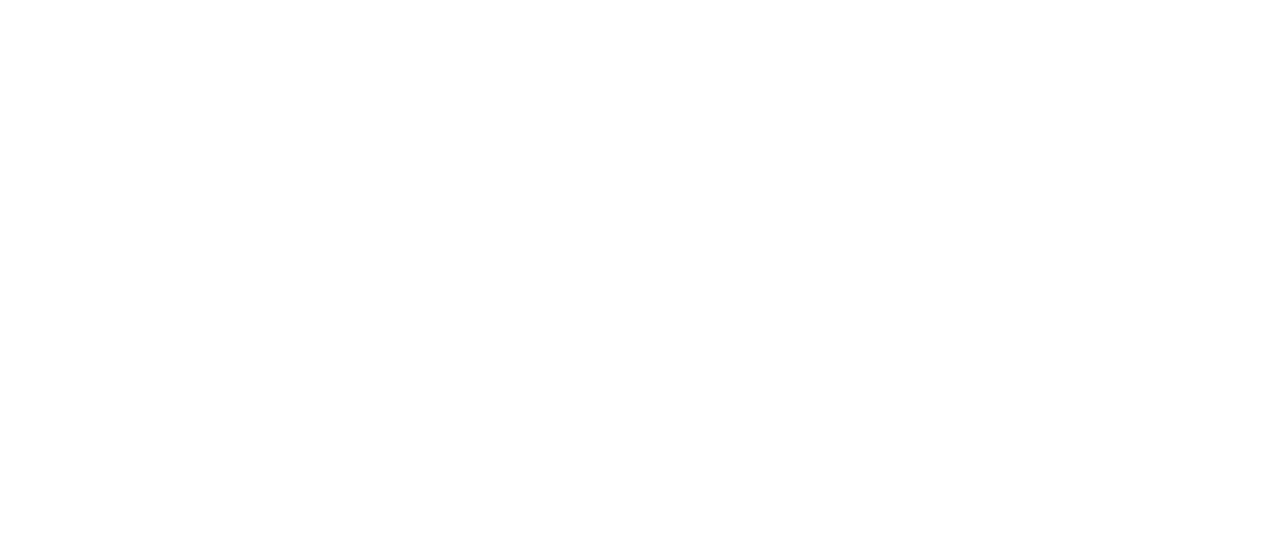
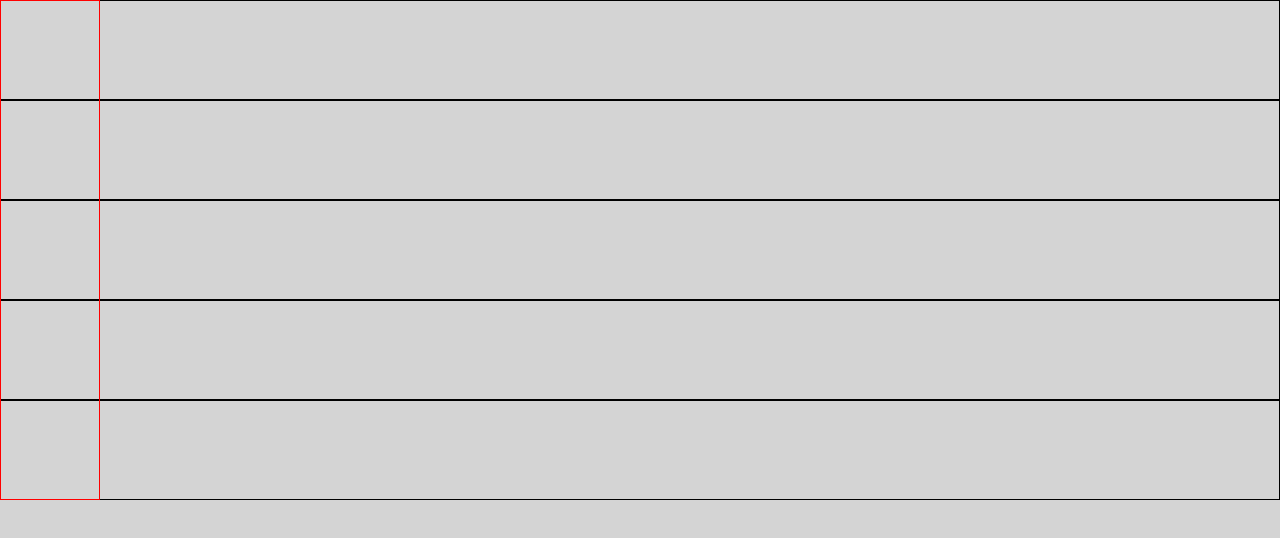
Before and after one commit to davidbraginsky/trueconf, a Vue app: page / in a window 1280 px wide. Shown: the top 538 px of the page. Built offline with nearby package versions, Linux system fonts and the light colour scheme.

Commit message:
добавил базовую структуру с 5 этажами и 1 шахтой лифта

```diff
--- a/src/App.vue
+++ b/src/App.vue
@@ -1,5 +1,13 @@
 <template>
   <div class="container">
+    <div class="rows">
+      <div class="row"></div>
+      <div class="row"></div>
+      <div class="row"></div>
+      <div class="row"></div>
+      <div class="row"></div>
+    </div>
+    <div class="line"></div>
   </div>
 </template>
 
@@ -17,4 +25,26 @@ export default {
   padding: 0;
   box-sizing: border-box;
 }
+
+.container {
+  position: relative;
+}
+
+body {
+  background: rgb(212, 212, 212);
+}
+
+.row {
+  border: 1px solid black;
+  height: 100px;
+}
+
+.line {
+  height: 500px;
+  width: 100px;
+  border: 1px solid red;
+  position: absolute;
+  top: 0;
+  left: 0;
+}
 </style>
```
